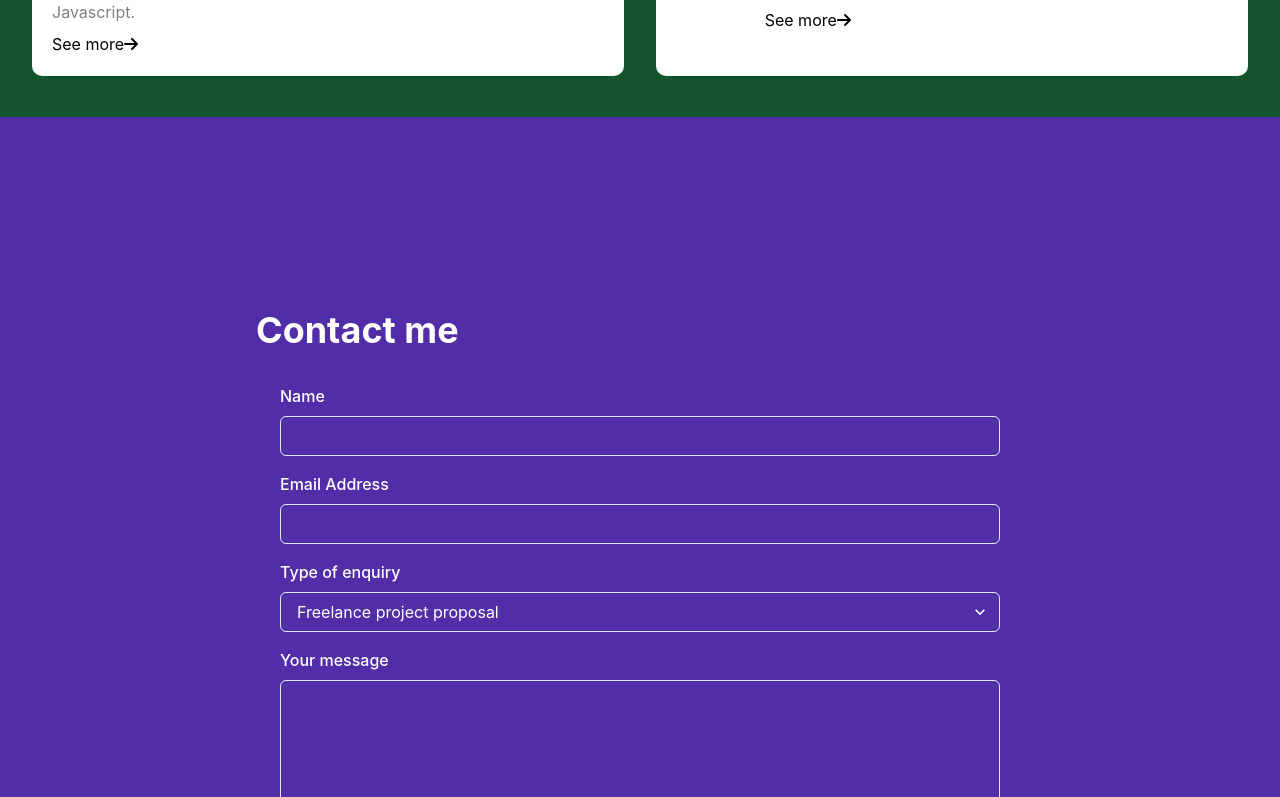
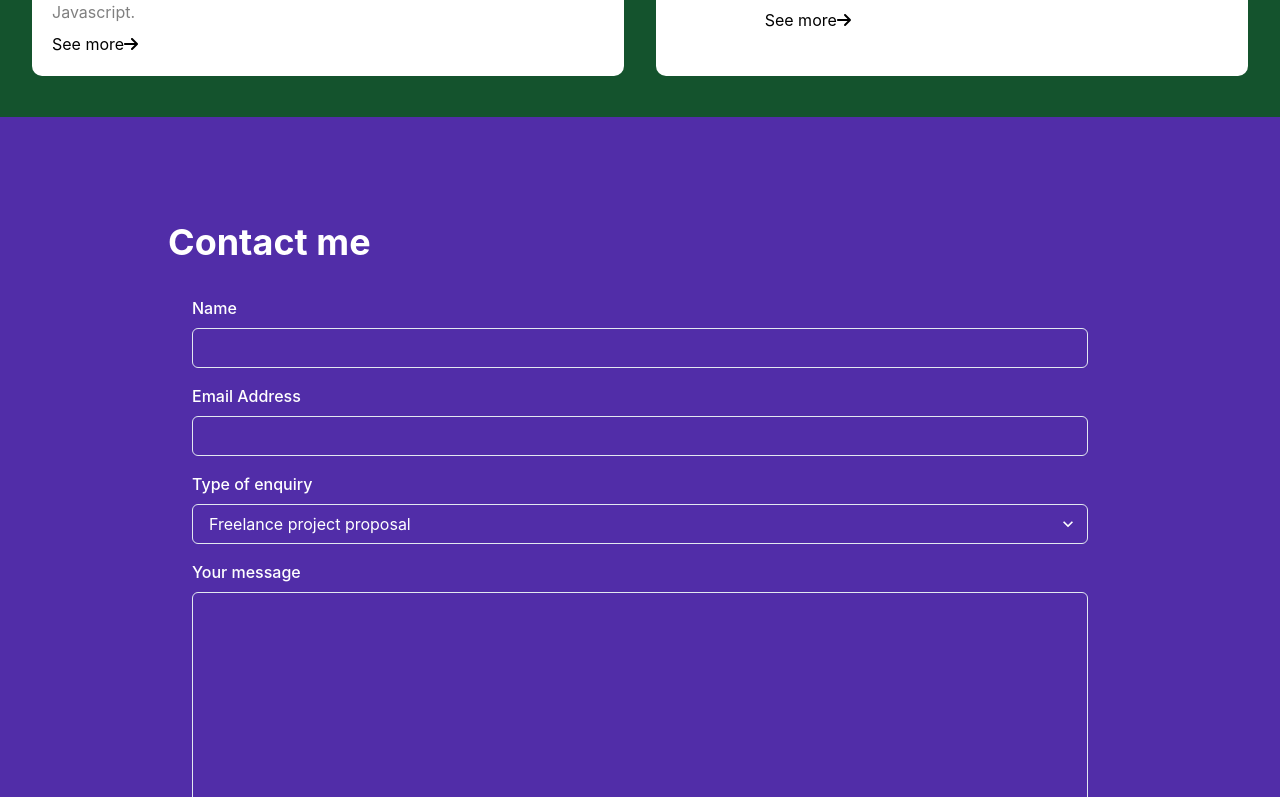
Before and after one commit to mdogan89/portfolio, a React (Create React App) app: page / in a window 1280 px wide. Shown: the part 1483-2280 px from the top of the page. Built offline with nearby package versions, Linux system fonts and the light colour scheme.

Commit message:
responsive settings

```diff
--- a/package.json
+++ b/package.json
@@ -15,6 +15,7 @@
     "@testing-library/jest-dom": "^5.16.5",
     "@testing-library/react": "^13.4.0",
     "@testing-library/user-event": "^13.5.0",
+    "axios": "^1.7.4",
     "formik": "^2.2.9",
     "framer-motion": "^7.3.5",
     "react": "^18.2.0",
--- a/src/components/ContactMeSection.js
+++ b/src/components/ContactMeSection.js
@@ -55,11 +55,11 @@ const LandingSection = () => {
       py={16}
       spacing={8}
     >
-      <VStack w="1024px" p={32} alignItems="flex-start">
+      <VStack w="100%" maxWidth='1024px' p={10} alignItems="flex-start">
         <Heading as="h1" id="contactme-section">
           Contact me
         </Heading>
-        <Box p={6} rounded="md" w="100%">
+        <Box p={6} rounded="md" w="100%" minWidth='200px'>
           <form onSubmit={formik.handleSubmit}>
             <VStack spacing={4}>
               <FormControl isInvalid={formik.errors.name && formik.touched.name}>
--- a/src/components/FullScreenSection.js
+++ b/src/components/FullScreenSection.js
@@ -10,7 +10,7 @@ const FullScreenSection = ({ children, isDarkBackground, ...boxProps }) => {
       backgroundColor={boxProps.backgroundColor}
       color={isDarkBackground ? "white" : "black"}
     >
-      <VStack maxWidth="1280px" minHeight="100vh" {...boxProps}>
+      <VStack width="100%" minHeight="100vh" {...boxProps}>
         {children}
       </VStack>
     </VStack>
--- a/src/components/Header.js
+++ b/src/components/Header.js
@@ -73,7 +73,7 @@ const Header = () => {
       zIndex={99}
       ref={headerRef}
     >
-      <Box color="white" maxWidth="1280px" margin="0 auto" >
+      <Box color="white" width='100%' margin="0 auto" >
         <HStack
           px={16}
           py={4}
--- a/src/components/LandingSection.js
+++ b/src/components/LandingSection.js
@@ -15,6 +15,7 @@ const LandingSection = () => (
     alignItems="center"
     isDarkBackground
     backgroundColor="#2A4365"
+    textAlign='center'
   >
     <VStack>
       <Avatar src={getImageSrc()} size="xl"></Avatar>
```
Also changed, not shown: 1 other file (tests, documents, lock files or other folders).
